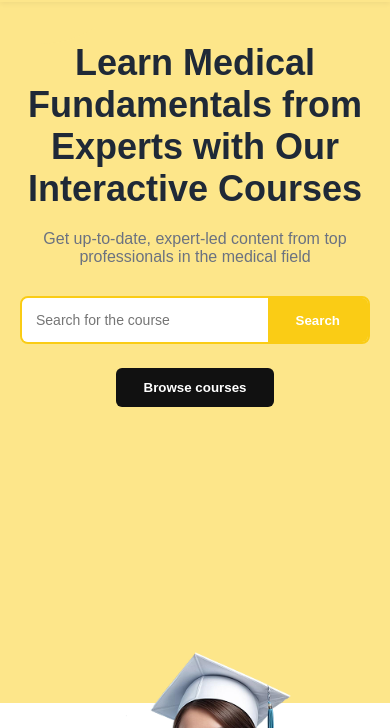
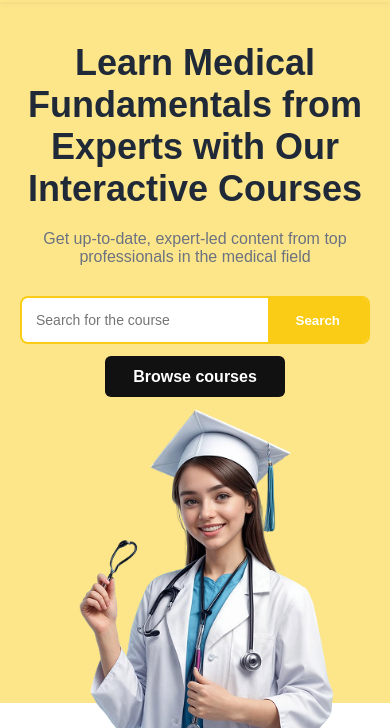
Before and after one commit to AlaaALLOUH/EducationalProj, a plain HTML site: page index.html in a window 390 px wide. Shown: the part 116-844 px from the top of the page. Drawn offline with Linux system fonts and the light colour scheme.

Commit message:
Updating

```diff
--- a/Css/index.css
+++ b/Css/index.css
@@ -62,6 +62,7 @@
   font-weight: 600;
   cursor: pointer;
   border: none;
+  text-decoration: none;
 }
 
 .hero-right {
@@ -413,7 +414,6 @@
     width: 100%;
     height: auto;
     object-fit: contain;
-    margin-top:15rem
   }
 
   .chart-box,
--- a/index.html
+++ b/index.html
@@ -50,8 +50,9 @@
         <input type="text" placeholder="Search for the course">
         <button>Search</button>
       </div>
-      <button class="browse-btn">Browse courses</button>
+      <a href="courses.html" class="browse-btn">Browse courses</a>
     </div>
+    <br>
     <div class="hero-right">
       <div class="chart-box">
         <img src="Images/chart.png" alt="chart">
```
